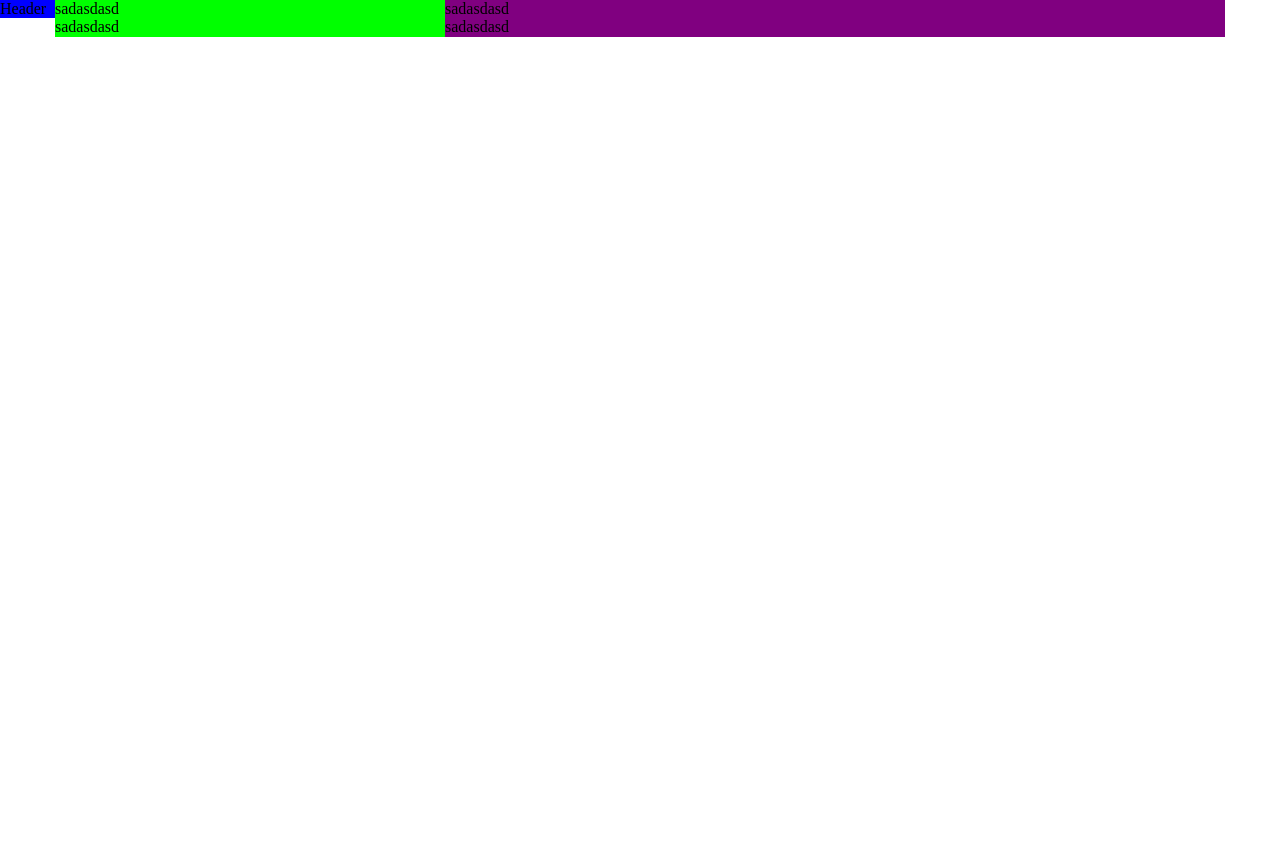
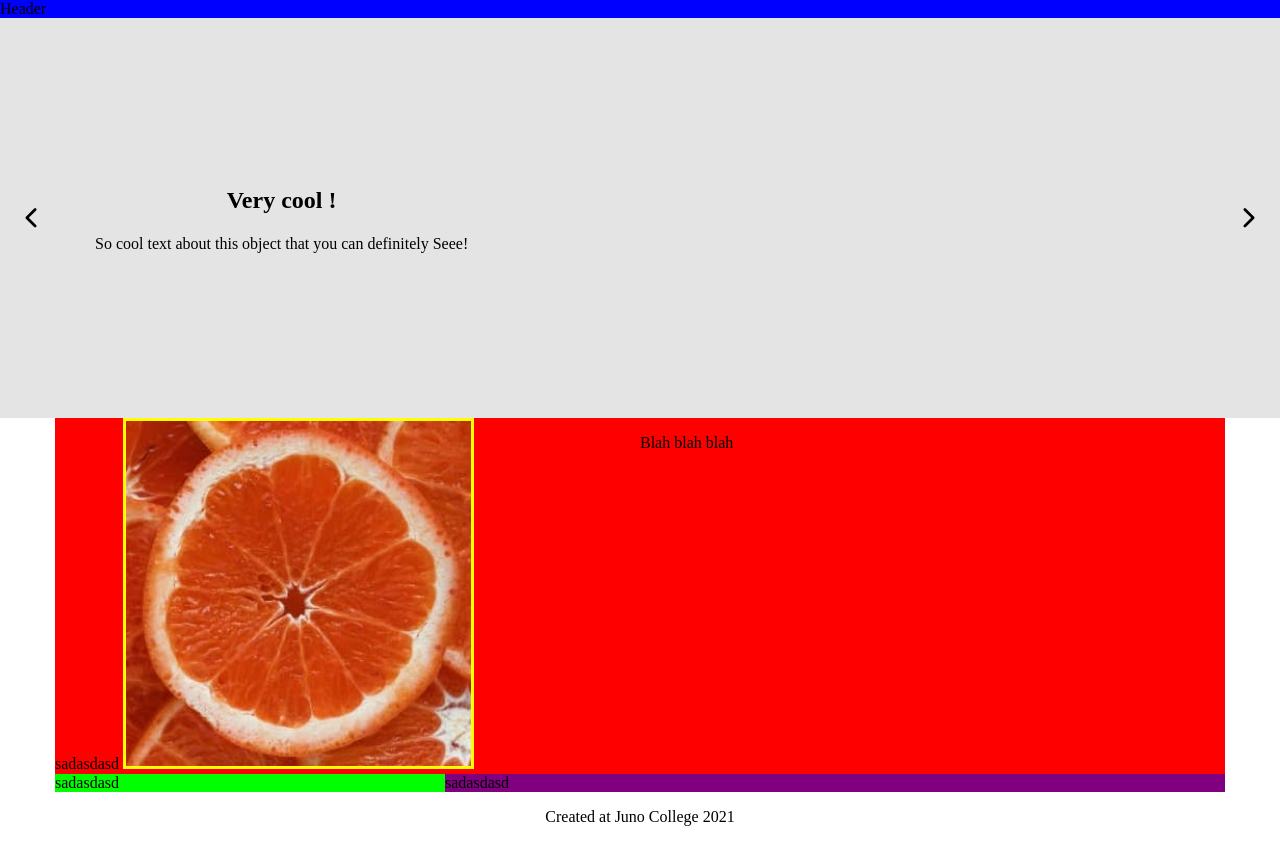
Before and after one commit to project2DanDallan/ecommerceApp, a plain HTML site: page index.html in a window 1280 px wide. Before the commit the page ends 800 px from the top, so only its background shows below. Drawn offline with Linux system fonts and the light colour scheme.

Commit message:
Started Creating the features ( html ) for the landing page

```diff
--- a/index.html
+++ b/index.html
@@ -5,30 +5,52 @@
     <meta http-equiv="X-UA-Compatible" content="IE=edge">
     <meta name="viewport" content="width=device-width, initial-scale=1.0">
     <link rel="stylesheet" href="./styles/style.css">
+    <script src="https://kit.fontawesome.com/5ba456ca4d.js" crossorigin="anonymous"></script>
     <title>Document</title>
 </head>
 <body>
 
     <div class="container">
 
-        <header class="full-bleed header">
+        <header class="fullBleed header">
             Header
         </header>
 
+       <section class="fullBleed featuredProduct">
+           <div class='featuredProductText'>
+               <div class="textContainer">
+                   <h2>Very cool !</h2>
+                   <p>So cool text about this object that you can definitely Seee!</p>
+               </div>
+           </div>
+           <div>
+               <div class="iconContainer left">
+                    <i class="fas fa-chevron-left"></i>
+               </div>
+               <div class="iconContainer right">
+                   <i class="fas fa-chevron-right"></i>
+               </div>
+           </div>
+       </section>
 
-
-        <section>
-            <div class="section1">sadasdasd</div>
-            <div class="section2">sadasdasd</div>
+        <section class ='firstCategory'>
+            <div class="imgContainer">sadasdasd
+                <img src = 'assets/grapefruitSlice.jpg' alt = 'hi'>
+            </div>
+            <div class="textContainer">
+                <p>Blah blah blah</p>
+            </div>
         </section>
 
-        <section>
+        <section class= 'secondCategory'>
             <div class="section1">sadasdasd</div>
             <div class="section2">sadasdasd</div>
         </section>
 
 
-
+        <footer class= 'fullBleed'>
+            <p>Created at Juno College 2021</p>
+        </footer>
     </div>
 
 
--- /dev/null
+++ b/styles/sass/_landingPage.scss
@@ -0,0 +1,62 @@
+// General Styling
+
+
+
+//Header of Landing Page
+.featuredProduct {
+    background-color: #E4E4E4;
+    height: 400px;
+    position: relative;
+    .iconContainer {
+        font-size: 22px;
+        height: 100%;
+        position:absolute;
+        top: 0%;
+        display:flex;
+        align-items: center;
+    }
+    .left {
+        left: 2%;
+    }
+
+    .right {
+        right: 2%;
+    }
+    .featuredProductText {
+        margin: 0 auto;
+        width: calc(min(1170px, 100%));
+        display: flex;
+        align-items: center;
+        >* {
+
+            padding-left: 40px;
+        }
+        h2 {
+            text-align: center;
+        }
+    }
+}
+
+.firstCategory {
+    display: flex;
+    justify-content: center;
+    align-items: center;
+    > *{
+       flex: 1;
+       height: 100%;
+    }
+
+    img {
+        border : 3px yellow solid;
+        width : 60%;
+    }
+}
+
+
+
+
+// footer
+
+footer {
+    text-align: center;
+}
--- a/styles/sass/style.scss
+++ b/styles/sass/style.scss
@@ -1,11 +1,12 @@
-@import '_normalize';
+@import 'normalize';
+@import 'landingPage';
 
 /* Page container */
 .container {
     display: grid;
     grid-template-columns:1fr calc(min(1170px, 100%)) 1fr;
 }
-.container > section {
+.container > * {
     grid-column: 2;
 }
 .fullBleed {
```
Also changed, not shown: assets/grapefruitSlice.jpg (added), styles/style.css.
